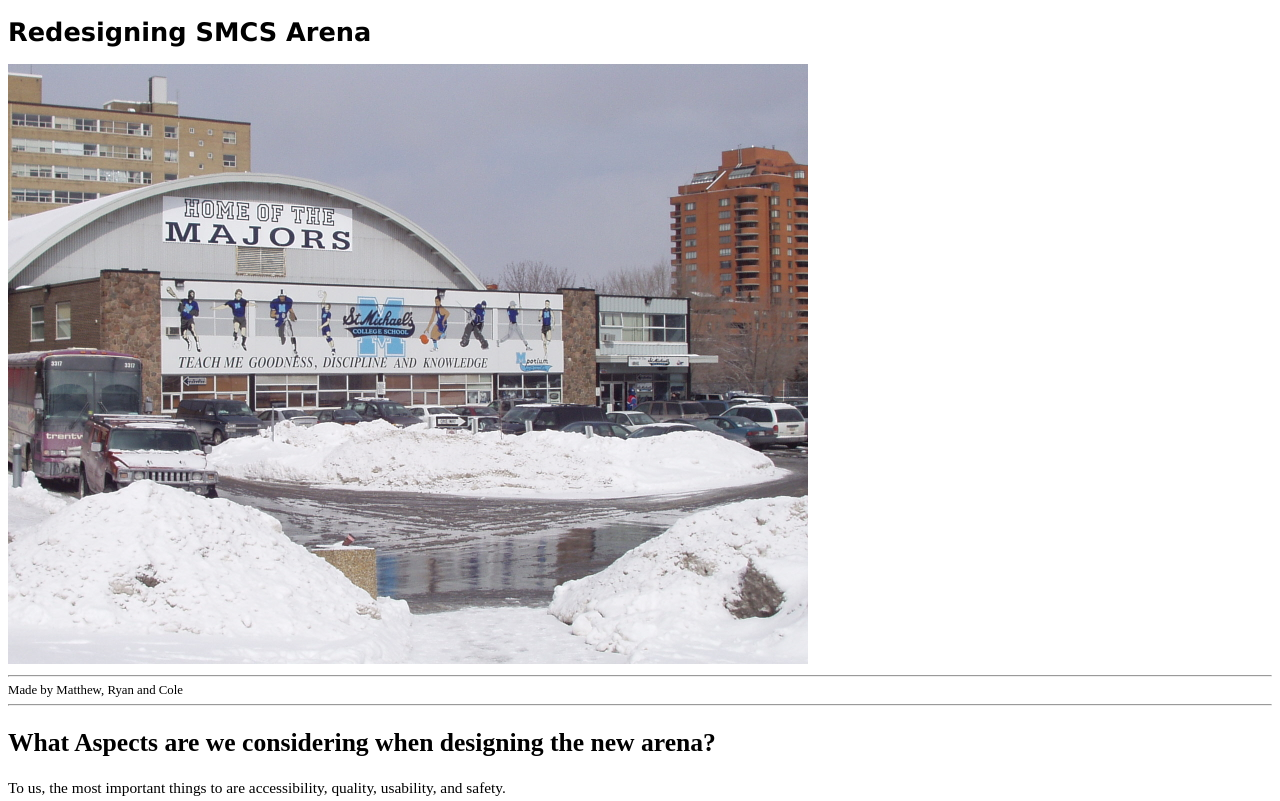
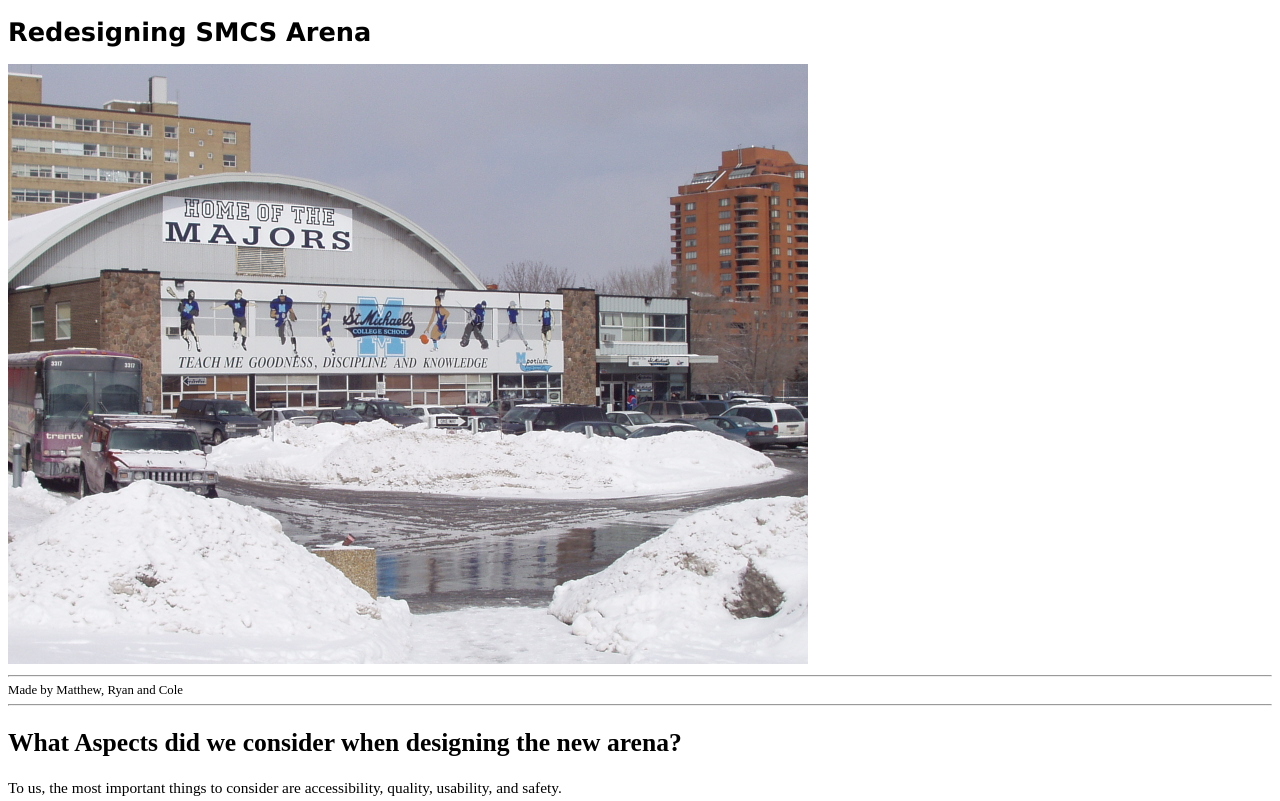
Before and after one commit to Matt-G3/matt-g3.github.io, a plain HTML site: page index.html in a window 1280 px wide. Shown: the top 801 px of the page. Drawn offline with Linux system fonts and the light colour scheme.

```diff
--- a/index.html
+++ b/index.html
@@ -12,6 +12,7 @@
 
     </script>
     <style>
+        /* stuff here */
     </style>
         <meta charset="UTF-8">
     <title>SMCS Arena</title>
@@ -31,20 +32,21 @@
 
 <hr>
 <h2 style = font-size:200%>
-What Aspects are we considering when designing the new arena?
+What Aspects did we consider when designing the new arena?
 </h2>
 <p style = font-size:120%>
-        To us, the most important things to are accessibility, quality, usability, and safety.
+        To us, the most important things to consider are accessibility, quality, usability, and safety.
 </p>
 <p style = font-size:120%>Aspects of the arena that need improvement are the hallways, dressing rooms, stairs, and benches.
     <br> Click the buttons below to see how you might add some more accessibility to the arena.</p>
 <button onclick="document.getElementById('myImage').src='SMCS_ARENA_HOF_AND_STAIRS copy.jpg'">Show the new design</button>
 
-<p style = font-size:100%>Ramps are a great way to help disabled people still enjoy our arena</p>
+<p style = font-size:100%>
+    Ramps are a great way to help disabled people still enjoy our arena
+</p>
     <img id = 'myImage' src="SMCS_ARENA_HOF_AND_STAIRS.jpg" alt="Stairs" height = 450 width = 600>
 <br>
     <button onclick="resizeImage()">Show the new design</button>
-
     <p style = font-size:100%>The narrow hallways are claustrophobic, and may prevent people in wheelchairs from passing through </p>
     <img id = 'hallway' src="SMCS_ARENA_HALLWAY.jpeg" alt="Hallway" height = "450" width = "300">
 <hr>
```
Lines whose indentation alone changed are shown as unchanged.
